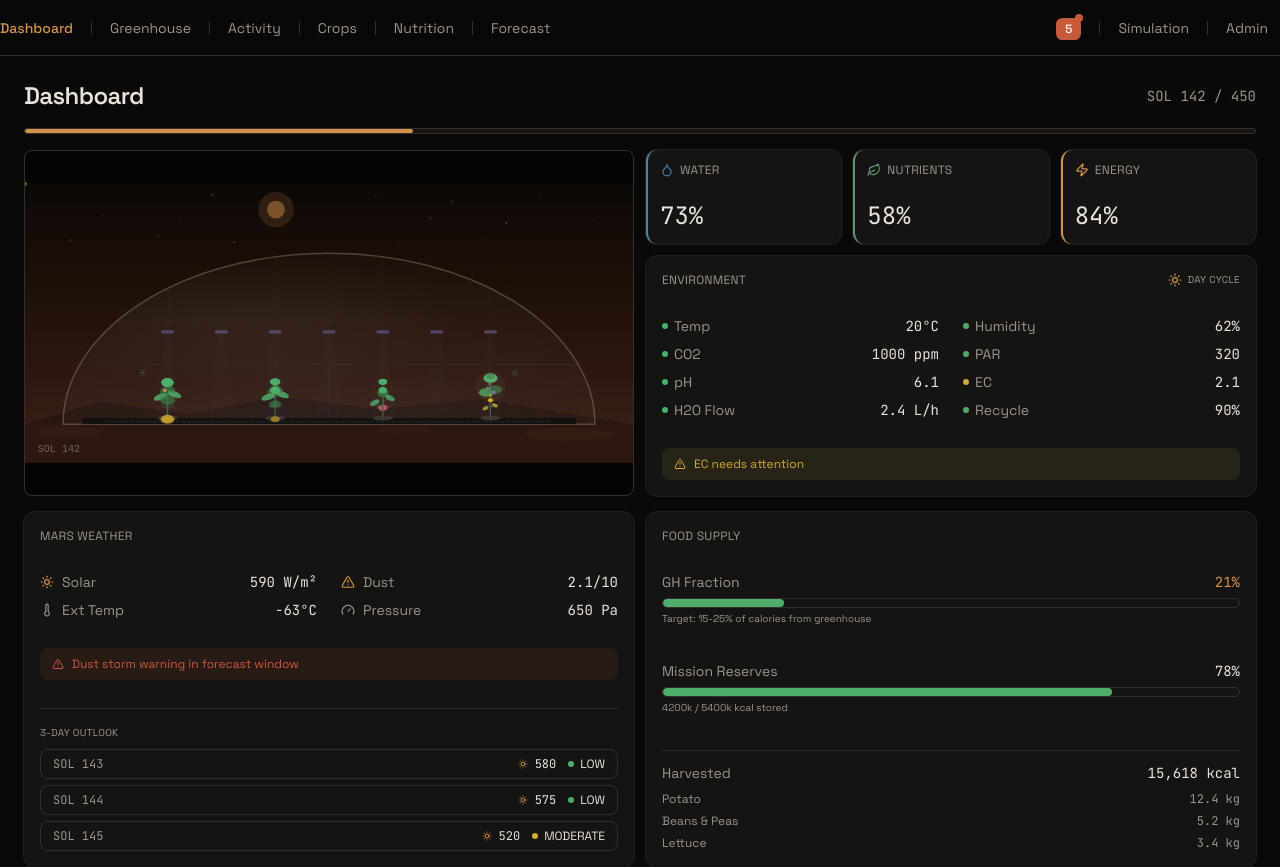
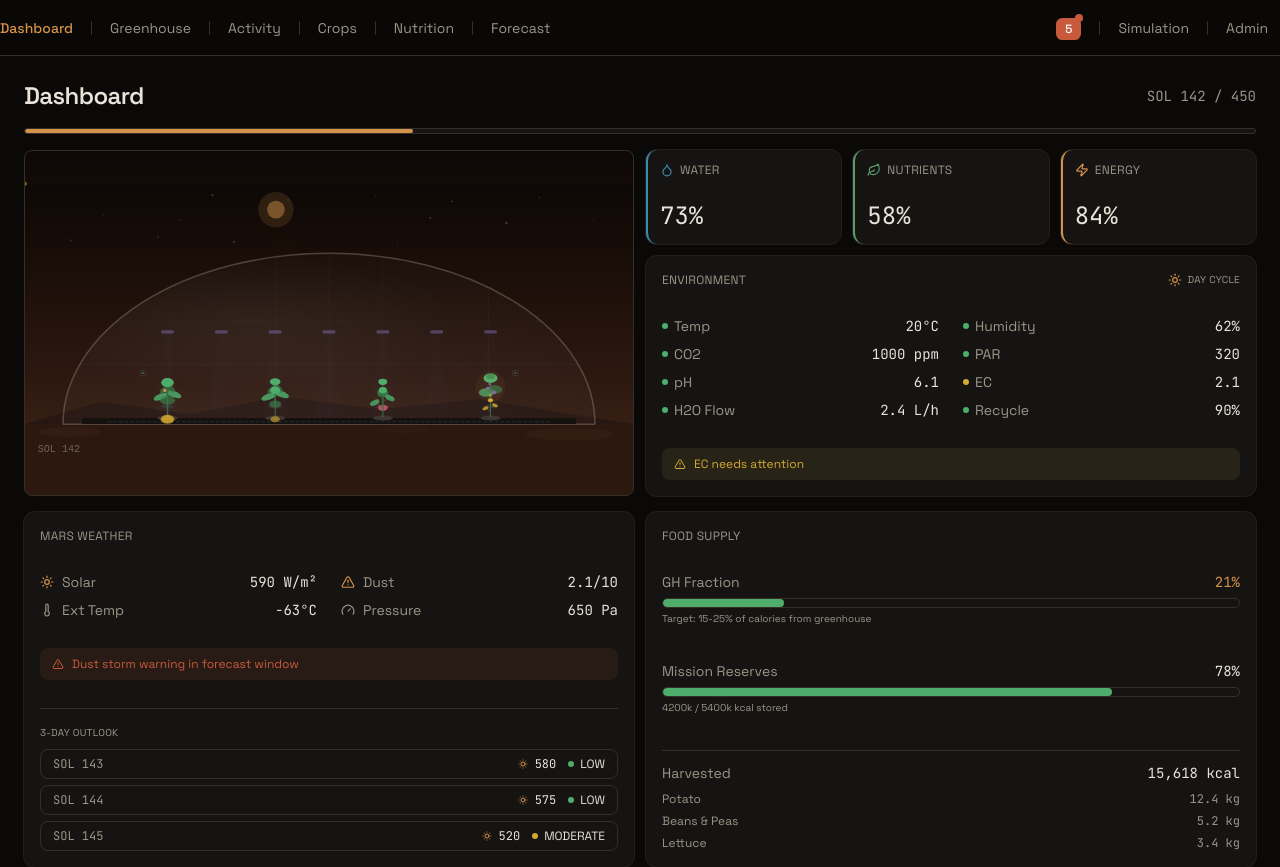
Before and after one commit to nattergabriel/oasis-greenhouse, a Next.js app in the folder frontend/: page /dashboard in a window 1280 px wide. Shown: the top 867 px of the page. Built offline with nearby package versions, Linux system fonts and the light colour scheme.

Commit message:
fix: last push before analyzing the backend progress and starting with some adaptions to match the progress

```diff
--- a/frontend/src/components/greenhouse-cross-section.tsx
+++ b/frontend/src/components/greenhouse-cross-section.tsx
@@ -290,7 +290,7 @@ export function GreenhouseCrossSection({ compact = false }: { compact?: boolean
   const plantAreaW = domeW - 80;
 
   return (
-    <div className="rounded-lg overflow-hidden border border-border bg-[#060504] h-full">
+    <div className="rounded-lg overflow-hidden border border-border h-full" style={{ background: "linear-gradient(to bottom, #0d0806 0%, #2d1810 70%, #2d1810 100%)" }}>
       <svg
         viewBox={`0 0 ${viewW} ${viewH}`}
         className="w-full"
--- a/frontend/src/components/layout/status-popover.tsx
+++ b/frontend/src/components/layout/status-popover.tsx
@@ -44,7 +44,7 @@ export function StatusPopover({ alerts, recommendations, totalIssues }: StatusPo
   }, [open]);
 
   // Derive badge display state
-  const badgeLabel = cleared ? "OK" : totalIssues > 0 ? totalIssues : "OK";
+  const badgeLabel = cleared ? 0 : totalIssues > 0 ? totalIssues : "OK";
   const badgeVariant: "destructive" | "outline" = (() => {
     if (cleared || totalIssues === 0) return "outline";
     if (acknowledged) return "outline";
```
